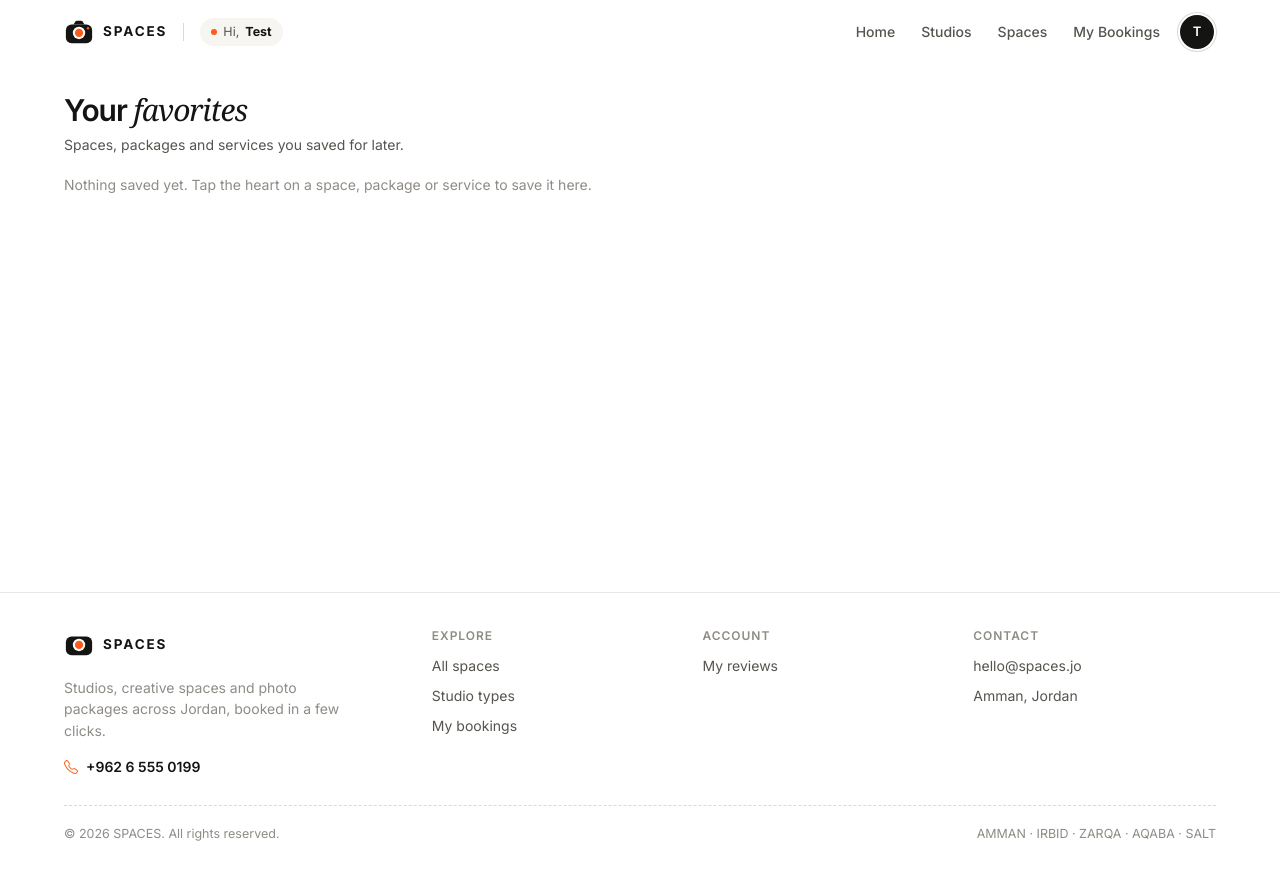
After one commit to Mousa-Joudeh/laravel-project, a Laravel app: page /favorites in a window 1280 px wide. The commit adds this page. Run offline with Laravel 12, Linux system fonts and the light colour scheme; a user stored in the database is signed in; data comes from the database, SQL or seed files in the repository; data that the repository does not hold is empty; some web fonts are replaced.

Commit message:
feat: add customer favorites page and reuse space cards

```diff
--- a/app/Http/Controllers/FavoriteController.php
+++ b/app/Http/Controllers/FavoriteController.php
@@ -10,7 +10,9 @@ use App\Models\User;
 use Illuminate\Database\Eloquent\Builder;
 use Illuminate\Database\Eloquent\Relations\MorphTo;
 use Illuminate\Http\Request;
+use Illuminate\Support\Collection;
 use Illuminate\Support\Facades\Auth;
+use Illuminate\Support\Facades\DB;
 
 class FavoriteController extends Controller
 {
@@ -35,7 +37,7 @@ class FavoriteController extends Controller
             ->with(['favoritable' => function (MorphTo $relation) {
                 $relation->morphWith([
                     Studio::class => ['images', 'type'],
-                    Package::class => ['images', 'studio'],
+                    Package::class => ['images', 'studio.images'],
                     Service::class => ['studio'],
                 ]);
             }])
@@ -44,10 +46,13 @@ class FavoriteController extends Controller
 
         $favoritesByType = $favorites->groupBy('favoritable_type');
 
+        $packages = $favoritesByType->get((new Package())->getMorphClass(), collect());
+        $this->preparePackageCards($packages);
+
         return view('customer.favorites.index', [
             'favorites' => $favorites,
             'spaces' => $favoritesByType->get((new Studio())->getMorphClass(), collect()),
-            'packages' => $favoritesByType->get((new Package())->getMorphClass(), collect()),
+            'packages' => $packages,
             'services' => $favoritesByType->get((new Service())->getMorphClass(), collect()),
         ]);
     }
@@ -88,6 +93,37 @@ class FavoriteController extends Controller
         $favorite->delete();
 
         return back()->with('success', 'Item removed from your favorites!');
+    }
+
+    private function preparePackageCards(Collection $favorites): void
+    {
+        if ($favorites->isEmpty()) {
+            return;
+        }
+
+        $ratings = DB::table('booking_items as bi')
+            ->join('bookings as b', 'b.id', '=', 'bi.booking_id')
+            ->join('reviews as r', 'r.booking_id', '=', 'b.id')
+            ->whereIn('bi.package_id', $favorites->pluck('favoritable_id'))
+            ->whereNull('bi.deleted_at')
+            ->whereNull('b.deleted_at')
+            ->whereNull('r.deleted_at')
+            ->selectRaw('bi.package_id, AVG(r.rating) as average, COUNT(DISTINCT r.booking_id) as total')
+            ->groupBy('bi.package_id')
+            ->get()
+            ->keyBy('package_id');
+
+        foreach ($favorites as $favorite) {
+            $package = $favorite->favoritable;
+            $rating = $ratings->get($package->id);
+
+            $package->cover_url = $package->images->sortBy('sort_order')->first()?->url()
+                ?? $package->studio?->coverUrl()
+                ?? asset('images/placeholder.svg');
+
+            $package->rating = round((float) ($rating->average ?? 0), 1);
+            $package->reviews_total = (int) ($rating->total ?? 0);
+        }
     }
 
     private function activeCustomer(): User
--- /dev/null
+++ b/resources/views/customer/favorites/index.blade.php
@@ -0,0 +1,119 @@
+@extends('layouts.user')
+
+@section('title', 'Favorites')
+
+@push('styles')
+    <link rel="stylesheet" href="{{ asset('css/studios.css') }}">
+    <link rel="stylesheet" href="{{ asset('css/packages.css') }}">
+    <link rel="stylesheet" href="{{ asset('css/studio-companies.css') }}">
+    <style>
+        .favorites-section {
+            margin: 0;
+            padding: 0;
+        }
+
+        .favorites-section + .favorites-section {
+            margin-top: 64px;
+        }
+
+        .favorites-section > h2.section-title {
+            margin: 0 0 16px;
+            font-size: 18px;
+        }
+
+        .favorites-section > h2.section-title .muted {
+            font-weight: 400;
+        }
+    </style>
+@endpush
+
+@section('content')
+    <div class="container">
+        <header class="page-head">
+            <h1>Your <span class="serif">favorites</span></h1>
+            <p>Spaces, packages and services you saved for later.</p>
+        </header>
+
+        @if ($favorites->isEmpty())
+            <p class="muted">Nothing saved yet. Tap the heart on a space, package or service to save it here.</p>
+        @endif
+
+        @if ($spaces->isNotEmpty())
+            <section class="section-tight favorites-section" aria-labelledby="favorite-spaces">
+                <h2 id="favorite-spaces" class="section-title">
+                    Spaces <span class="muted">· {{ $spaces->count() }}</span>
+                </h2>
+
+                <div class="grid grid-4">
+                    @foreach ($spaces as $favorite)
+                        @include('customer.favorites.space-card', ['studio' => $favorite->favoritable])
+                    @endforeach
+                </div>
+            </section>
+        @endif
+        @if ($packages->isNotEmpty())
+            <section class="section-tight favorites-section" aria-labelledby="favorite-packages">
+                <h2 id="favorite-packages" class="section-title">
+                    Packages <span class="muted">· {{ $packages->count() }}</span>
+                </h2>
+
+                <div class="grid grid-4">
+                    @foreach ($packages as $favorite)
+                        @include('customer.packages.card', ['package' => $favorite->favoritable])
+                    @endforeach
+                </div>
+            </section>
+        @endif
+        @if ($services->isNotEmpty())
+            <section class="company-details favorites-section company-section" aria-labelledby="favorite-services">
+                <h2 id="favorite-services" class="section-title">
+                    Services <span class="muted">· {{ $services->count() }}</span>
+                </h2>
+
+                <div class="company-listing-grid">
+                    @foreach ($services as $favorite)
+                        @php($service = $favorite->favoritable)
+
+                        <a class="company-listing-card company-service-card"
+                        href="{{ route('services.show', $service->id) }}">
+                            <img class="company-listing-image"
+                                src="{{ $service->imageUrl() }}"
+                                alt=""
+                                loading="lazy">
+
+                            <div class="company-listing-content">
+                                @if ($service->specialty)
+                                    <p class="company-service-specialty">{{ $service->specialtyLabel() }}</p>
+                                @endif
+
+                                <h3>{{ $service->title }}</h3>
+
+                                @if ($service->description)
+                                    <p class="muted">{{ \Illuminate\Support\Str::limit($service->description, 85) }}</p>
+                                @endif
+
+                                <div class="company-card-meta">
+                                    <span class="muted">
+                                        <i class="bi bi-person" aria-hidden="true"></i>
+                                        {{ $service->deliveryLabel() }}
+                                    </span>
+
+                                    <span>
+                                        <strong>JD {{ $service->price + 0 }}</strong>
+                                        <span class="muted">
+                                            {{ $service->pricing_type === 'hourly' ? '/ hour' : $service->priceSuffix() }}
+                                        </span>
+                                    </span>
+                                </div>
+                            </div>
+                        </a>
+                    @endforeach
+                </div>
+            </section>
+        @endif
+    </div>
+@endsection
+
+@push('scripts')
+    <script src="{{ asset('js/studios.js') }}" defer></script>
+@endpush
```
Also changed, not shown: resources/views/customer/favorites/space-card.blade.php (added, +44 -0 lines), resources/views/studio-companies/show.blade.php (+1 -37 lines).
